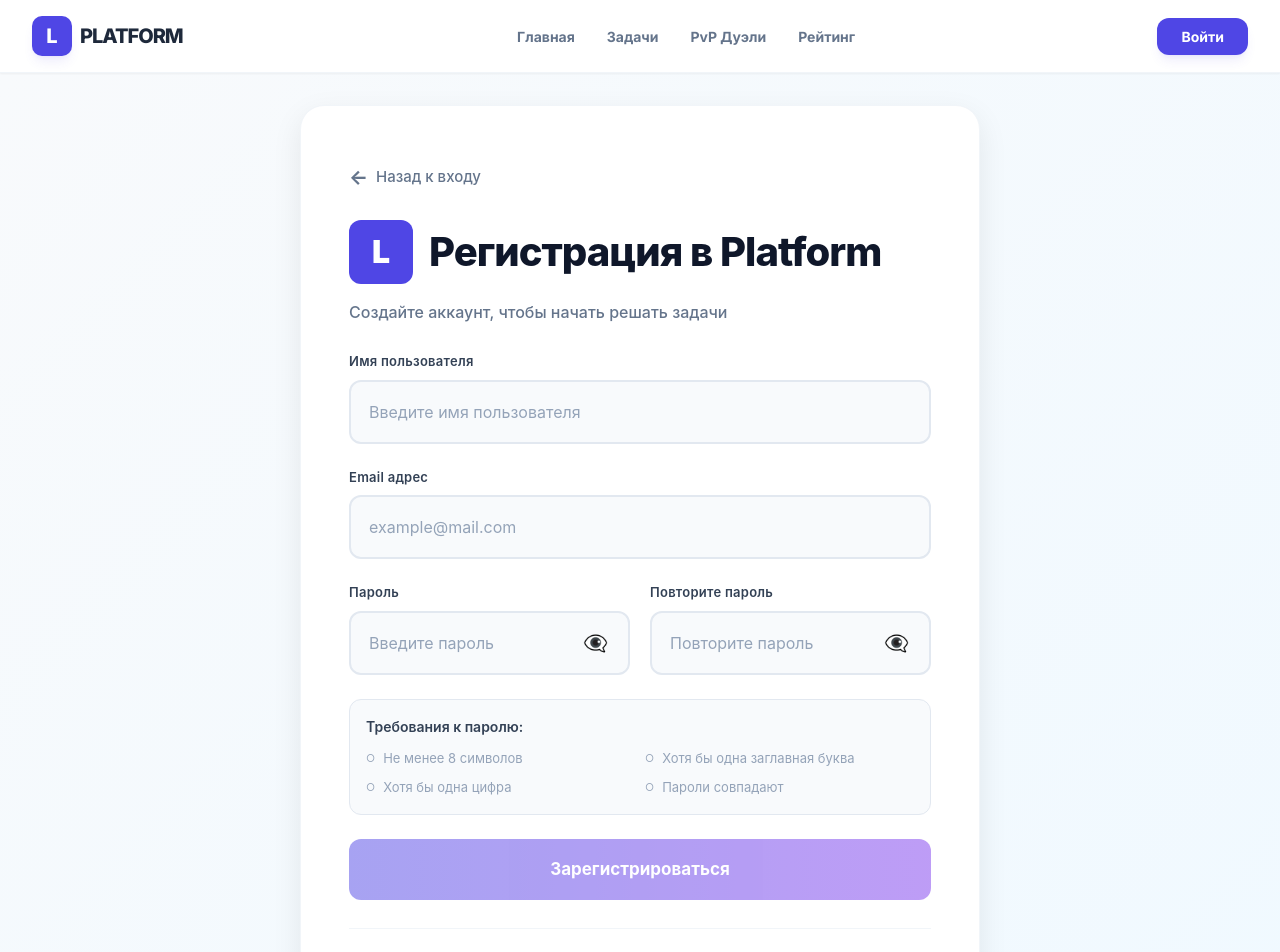
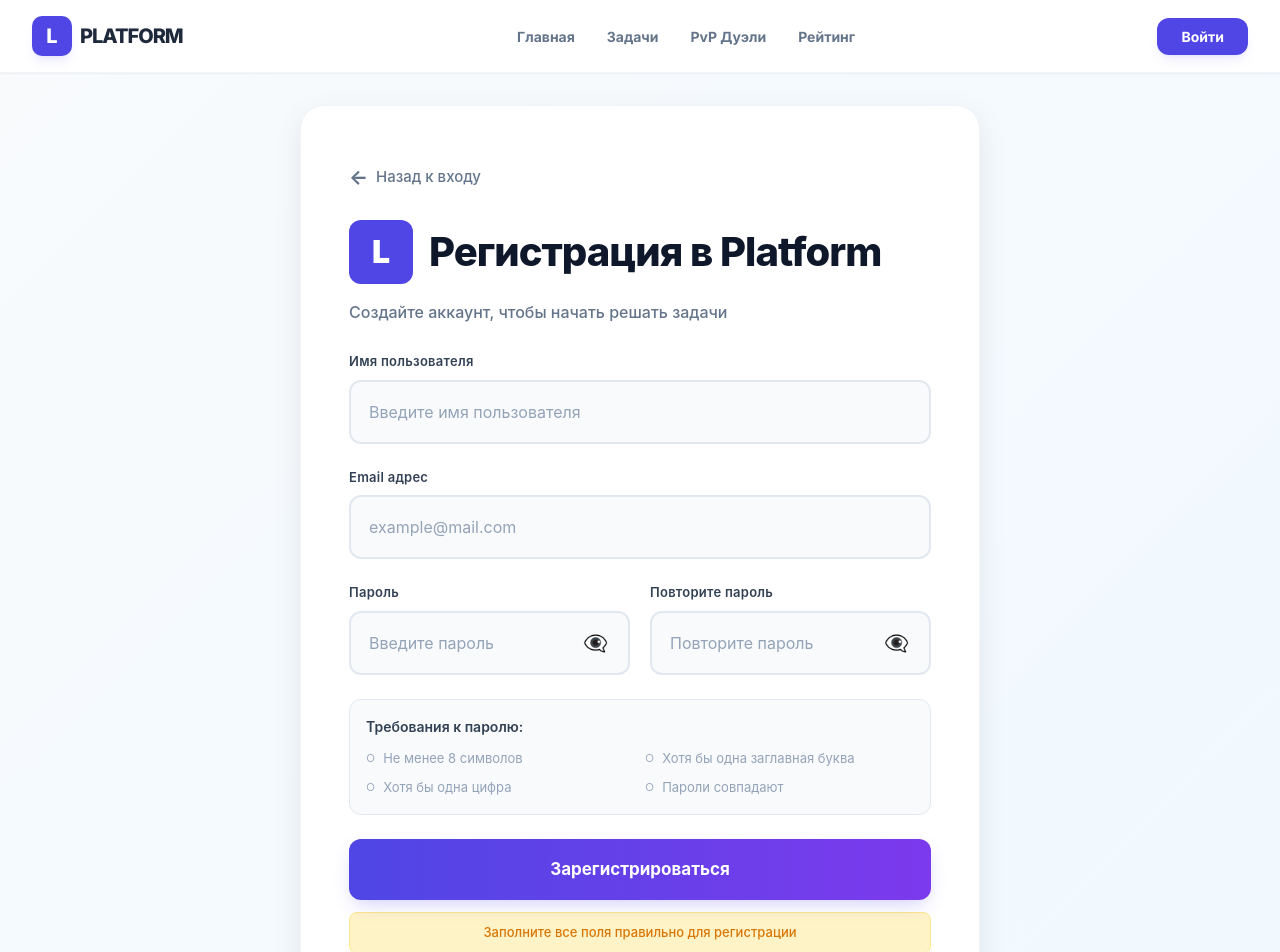
Before and after one commit to exlntz/platform, a Vue app in the folder web/: page /auth/register in a window 1280 px wide. Shown: the top 952 px of the page. Built offline with nearby package versions, Linux system fonts and the light colour scheme.

Commit message:
fix register bug

```diff
--- a/web/src/views/RegisterView.vue
+++ b/web/src/views/RegisterView.vue
@@ -15,9 +15,39 @@ export default {
       showPasswordRepeat: false
     }
   },
+  computed: {
+    isFormValid() {
+      // Проверка всех полей формы
+      return (
+        this.regUsername.trim() !== '' &&
+        this.regEmail.trim() !== '' &&
+        this.isValidEmail(this.regEmail) &&
+        this.regPassword.length >= 8 &&
+        /[A-Z]/.test(this.regPassword) &&
+        /\d/.test(this.regPassword) &&
+        this.regPassword === this.regPasswordRepeat
+      );
+    }
+  },
   methods: {
+    isValidEmail(email) {
+      // Простая проверка email
+      const emailRegex = /^[^\s@]+@[^\s@]+\.[^\s@]+$/;
+      return emailRegex.test(email);
+    },
+
     async register() {
-      if (this.regPassword === this.regPasswordRepeat) {
+      // Проверка перед отправкой
+      if (!this.isFormValid) {
+        alert('Пожалуйста, заполните все поля корректно');
+        return;
+      }
+
+      if (this.regPassword !== this.regPasswordRepeat) {
+        alert('Пароли не совпадают');
+        return;
+      }
+
       this.loading = true;
       try {
         const response = await axios.post('http://127.0.0.1:8000/auth/register', {
@@ -32,9 +62,6 @@ export default {
         alert('Ошибка регистрации: ' + (err.response?.data?.detail || err.message));
       } finally {
         this.loading = false;
-        }
-      } else {
-        alert('Пароли не совпадают');
       }
     },
     togglePasswordVisibility(field) {
@@ -159,12 +186,18 @@ export default {
         <div class="submit-section">
           <button
             type="submit"
-            :disabled="loading || !isFormValid"
+            :disabled="loading"
             class="register-btn"
+            :class="{ 'disabled': !isFormValid }"
           >
             <span class="btn-text" v-if="!loading">Зарегистрироваться</span>
             <span class="loading-text" v-if="loading">Создание аккаунта...</span>
           </button>
+
+          <!-- Сообщение о невалидной форме -->
+          <div v-if="!isFormValid && !loading" class="validation-message">
+            <p>Заполните все поля правильно для регистрации</p>
+          </div>
         </div>
       </form>
 
@@ -480,6 +513,23 @@ export default {
   text-decoration: underline;
 }
 
+/* Сообщение о валидации */
+.validation-message {
+  margin-top: 12px;
+  padding: 10px;
+  background-color: #fef3c7;
+  border: 1px solid #fde68a;
+  border-radius: 8px;
+  text-align: center;
+}
+
+.validation-message p {
+  font-size: 13px;
+  color: #d97706;
+  font-weight: 500;
+  margin: 0;
+}
+
 /* ==================== АДАПТИВНЫЕ СТИЛИ ==================== */
 
 /* Очень маленькие экраны (до 320px) */
```
Lines whose indentation alone changed are shown as unchanged.
